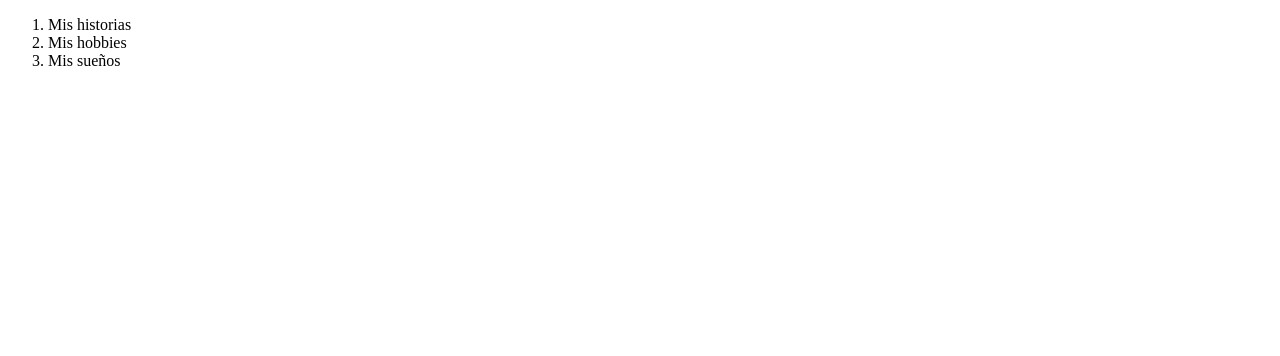
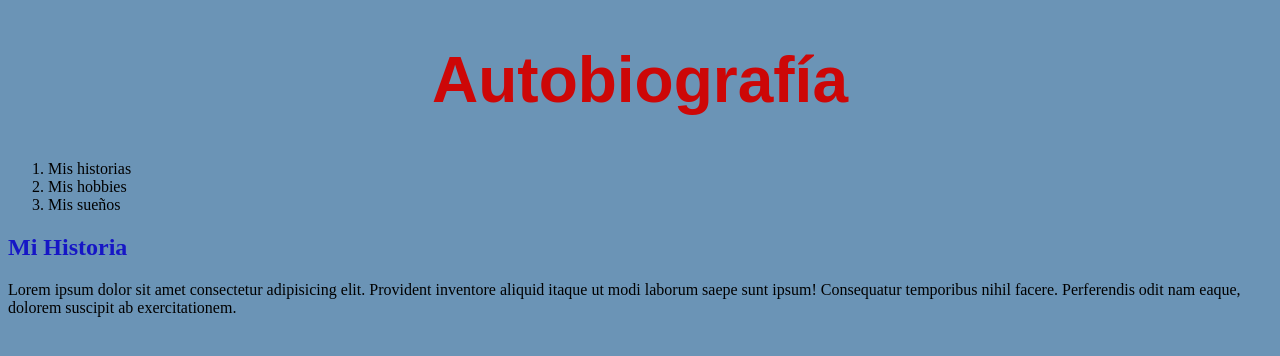
Before and after one commit to joaquin-at/autobiografia, a plain HTML site: page index.html in a window 1280 px wide. Drawn offline with Linux system fonts and the light colour scheme.

Commit message:
feat: add css files

```diff
--- a/estilo/style.css
+++ b/estilo/style.css
@@ -0,0 +1,14 @@
+body {
+    background-color:rgb(107, 148, 182);
+}
+
+.titulo-historia {
+    font-size: 4rem;
+    text-align: center;
+    font-family:sans-serif;
+    color:rgb(205, 7, 7);
+}
+
+.titulo-hobbies {
+    color: rgb(22, 22, 198);
+}
--- a/index.html
+++ b/index.html
@@ -1,11 +1,16 @@
 <!DOCTYPE html>
 <html lang="en">
+
+<!-- ALT + SHIFT + F -->
 <head>
     <meta charset="UTF-8">
     <title>¡Hola!</title>
+    <link rel="stylesheet" href="estilo/style.css">
 </head>
+
 <body>
     <header>
+        <h1 class="titulo-historia">Autobiografía</h1>
         <nav>
             <ol>
                 <li>Mis historias</li>
@@ -14,5 +19,18 @@
             </ol>
         </nav>
     </header>
+
+    <main>
+        <article>
+            <section>
+                <h2 class="titulo-hobbies">Mi Historia</h2>
+
+                <p>Lorem ipsum dolor sit amet consectetur adipisicing elit. Provident inventore aliquid itaque ut modi
+                    laborum saepe sunt ipsum! Consequatur temporibus nihil facere. Perferendis odit nam eaque, dolorem
+                    suscipit ab exercitationem.</p>
+            </section>
+        </article>
+    </main>
 </body>
+
 </html>
```
